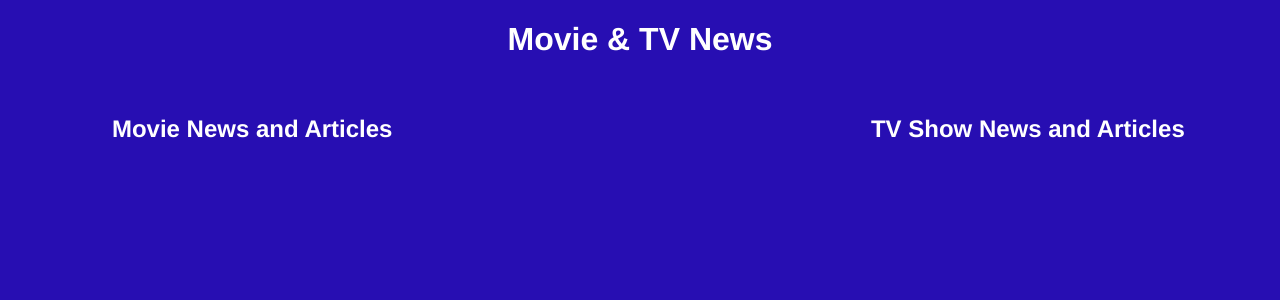
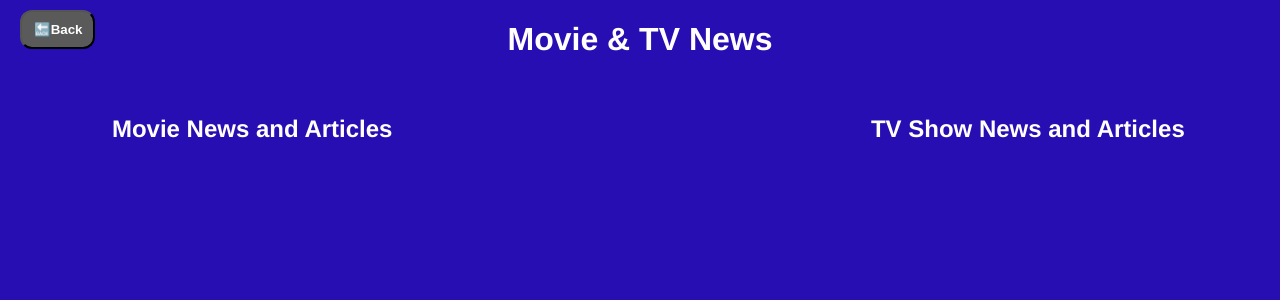
Before and after one commit to seang673/MovieTVShowReview, a Flask app: page /news in a window 1280 px wide. Shown: the top 300 px of the page. Run offline with Flask 3, Linux system fonts and the light colour scheme; data that the repository does not hold is empty; some libraries are stand-ins or nearby versions.

Commit message:
UI Updates

```diff
--- a/static/news.css
+++ b/static/news.css
@@ -13,6 +13,10 @@ body{
 h1, h2{
     text-align:center;
     font-family:'Franklin Gothic Medium', 'Arial Narrow', Arial, sans-serif;
+}
+
+h3{
+    font-family:'Segoe UI', Tahoma, Geneva, Verdana, sans-serif;
 }
 
 .movie-news, .shows-news {
@@ -41,3 +45,21 @@ h1, h2{
     color: gold;
     text-decoration: none;
 }
+
+.back{
+    position:absolute;
+    left: 20px;
+    width:75px;
+    top:10px;
+    background:rgb(90, 90, 90);
+    color:white;
+    text-align:center;
+    padding: 10px 12px;
+    border-radius: 12px;
+    cursor:pointer;
+    transition: background-color 0.3s ease-in-out;
+}
+
+.back:hover{
+    background:rgb(43, 43, 43)
+}
--- a/static/newsScript.js
+++ b/static/newsScript.js
@@ -15,7 +15,7 @@ function fetchNews() {
 
         tvContainer.innerHTML = data.tv_shows.map(article => `
             <div class="news-card">
-                <h3>${article.title}</h3>
+                <h3><b>${article.title}</b></h3>
                 <p>${article.description}</p>
                 <a href="${article.url}" target="_blank">Read More</a>
             </div>
--- a/templates/discover.html
+++ b/templates/discover.html
@@ -8,6 +8,7 @@
 </head>
 <body>
     <div class="main-container">
+        <button class="back" onclick="history.back()"><b>🔙Back</b></button>
         <!--Search Form-->
         <form onsubmit="searchMedia(); return false;">
             <h1>Search a Movie or TV Show 🎬:</h1>
--- a/templates/main.html
+++ b/templates/main.html
@@ -10,10 +10,9 @@
     <div class="main-container">
         <button onclick="window.location.href='/discover'">Discover and Review Movies and Shows🎬</button>
         <button onclick="window.location.href='/upcoming'">Upcoming Movies and Shows📽️</button>
-        <button onclick="window.location.href='/news'">Latest News🍿</button>
+        <button onclick="window.location.href='/news'">Latest News and Articles🍿</button>
         <button onclick="window.location.href='/profile'">Profile🦸</button>
     </div>
 
-
 </body>
 </html>
--- a/templates/news.html
+++ b/templates/news.html
@@ -7,6 +7,7 @@
     <link rel="stylesheet" href="{{url_for('static', filename='news.css')}}">
 </head>
 <body>
+    <button class="back" onclick="history.back()"><b>🔙Back</b></button>
     <h1> Movie & TV News </h1>
     <div id="news-container">
         <div class="movie-news">
--- a/templates/upcoming.html
+++ b/templates/upcoming.html
@@ -7,6 +7,7 @@
     <link rel="stylesheet" href="{{ url_for('static', filename='upcoming.css') }}">
 </head>
 <body>
+    <button class="back" onClick="history.back()"><b>🔙Back</b></button>
     <h1> Upcoming Movies and TV Shows!</h1>
     <div id="mediaContainer"></div>
 
@@ -22,7 +23,6 @@
             <div id="trailerContainer"></div>
         </div>
     </div>
-
     <script src="{{ url_for('static', filename='upcomingScript.js') }}"></script>
 
 </body>
```
Also changed, not shown: static/discover.css (+14 -0 lines), static/upcoming.css (+13 -0 lines).
